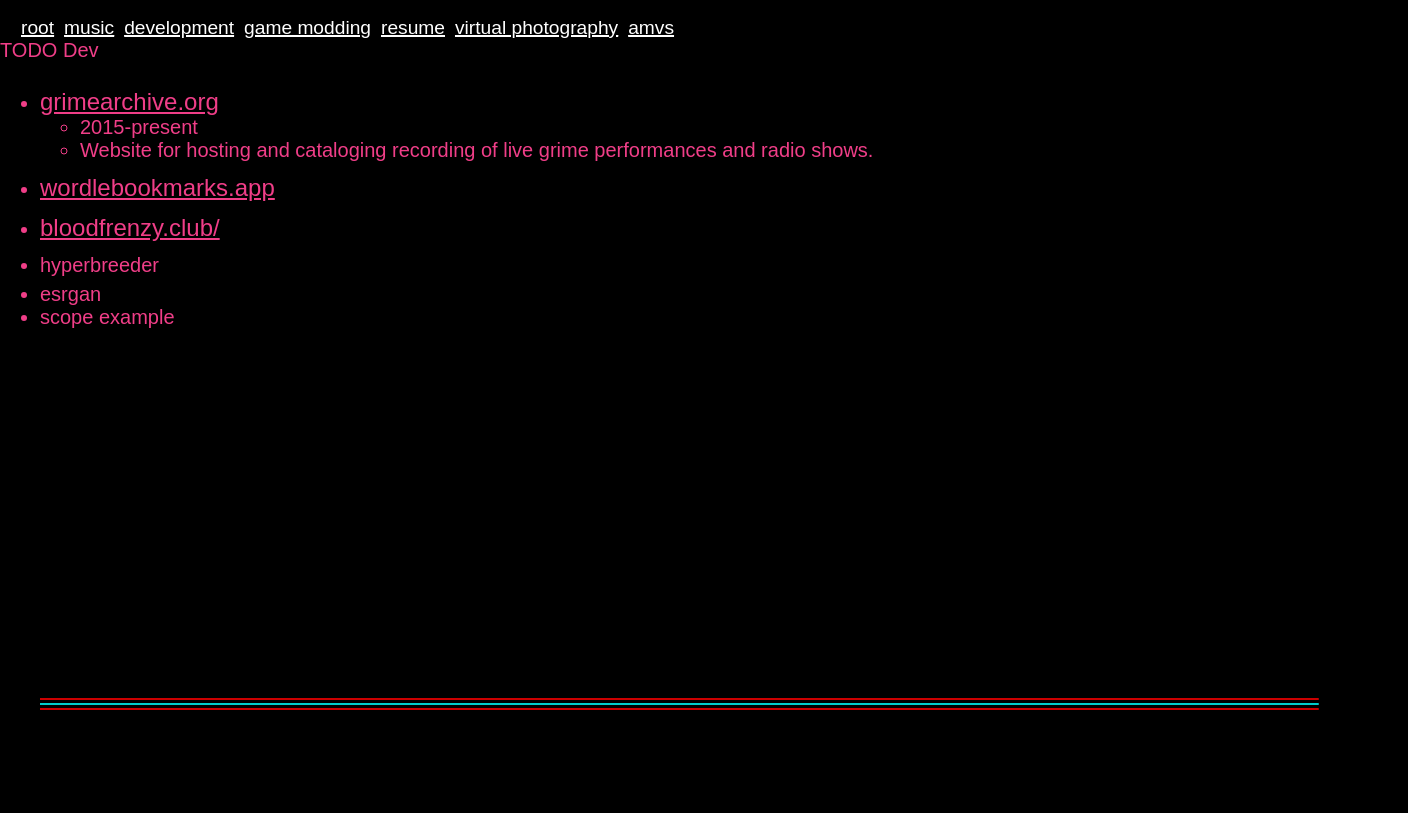
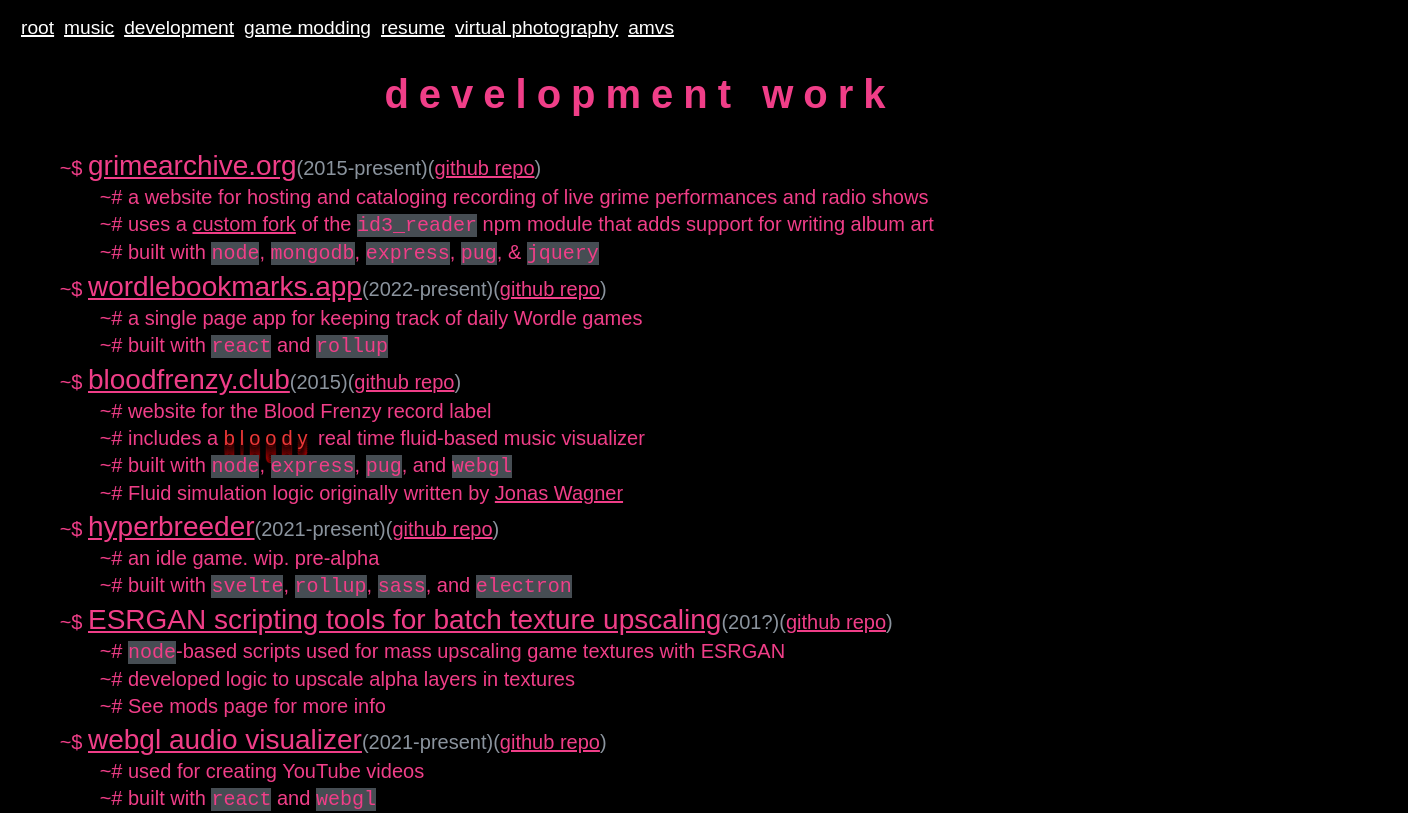
Before and after one commit to rapka/personal-site, a React app: page /dev in a window 1280 px wide. Shown: the top 813 px of the page, 1408 px wide, since content can reach past the window. Built offline with nearby package versions, Linux system fonts and the light colour scheme; the HTML template or start-up script is replaced by a standard one; a web font is replaced by a local one.

Commit message:
Clean up, refactor dev page

```diff
--- a/src/App.css
+++ b/src/App.css
@@ -6,6 +6,8 @@
 	--color-tone-5: #edeff1;
 	--color-tone-6: #f6f7f8;
 	--color-tone-7: #ffffff;
+
+
 	--lightGray: #d8d8d8;
 	--gray: #86888a;
 	--darkGray: #939598;
@@ -14,7 +16,10 @@
 
 	--pink: #F03E88;
 	--green: #3EF088;
+	--darkGreen: #3ED088;
 	--purple: #F023F0;
+	--codeGrey: hsl(210, 8%, 30%);
+	--dullGrey: #8b949e;
 }
 
 @font-face {
--- a/src/routes/dev/Dev.css
+++ b/src/routes/dev/Dev.css
@@ -2,14 +2,55 @@
 	font-size: 1.25rem;
 }
 
+.devPage a:hover {
+	color: var(--darkGreen);
+}
+
+.devPage code {
+	background-color: var(--codeGrey);
+	text-transform: lowercase;
+}
+
+.devPage-pageTitle {
+	font-size: 2.5rem;
+	text-align: center;
+	letter-spacing: 10px;
+	text-transform: lowercase;
+}
+
+.devPage-itemList {
+	margin: 1rem 3rem;
+}
+
 .devPage-item {
-	padding: 6px 0;
+	margin: 6px 0;
+	list-style-type: '~$ ';
+}
+
+.devPage-detail {
+	list-style-type: '~# ';
+	padding-top: 4px;
 }
 
 .devPage-siteTitle {
-	font-size: 1.5rem;
+	font-size: 1.75rem;
 }
 
-.devPage-siteDetails {
+.devPage-details {
 	font-size: 1.25rem;
 }
+
+.devPage-bloody {
+	color: #ED3838;
+	display: inline;
+	letter-spacing: 5px;
+	text-shadow:
+	0px 4px 1px #300000,
+	0px 6px 1px #400000,
+	0px 8px 1px #500000,
+	0px 10px 1px #600000,
+	0px 12px 1px #700000,
+	0px 14px 1px #800000,
+	0px 16px 1px #900000,
+	0px 18px 1px #A00000;
+}
--- /dev/null
+++ b/src/routes/dev/ProjectTitle.css
@@ -0,0 +1,23 @@
+.projTitle-container {
+	/*font-size: 1.25rem;*/
+}
+
+.projTitle {
+	font-size: 1.75rem;
+}
+
+.projTitle-year {
+	display: inline;
+	font-size: 1.25rem;
+	color: var(--dullGrey);
+}
+
+.projTitle-github {
+	display: inline;
+	font-size: 1.25rem;
+	color: var(--dullGrey);
+}
+
+.projTitle-githubLink {
+	display: inline;
+}
--- /dev/null
+++ b/src/routes/dev/ProjectTitle.js
@@ -0,0 +1,25 @@
+import React from 'react';
+import Header from '../../Header';
+import Scope from '../../viz/Scope';
+
+import './ProjectTitle.css';
+
+function ProjectTitle({ title, url, year, githubUrl }) {
+  return (
+
+          <div className="projTitle-container">
+            {title ? (<a href="https://grimearchive.org" className="projTitle">
+              {title}
+            </a>) : {title}}
+            <div className="projTitle-year">({year})</div>
+            <div className="projTitle-github">
+            (<a href={githubUrl} className="projTitle-githubLink">
+              github repo
+            </a>)
+            </div>
+          </div>
+
+  );
+}
+
+export default ProjectTitle;
--- a/src/routes/dev/index.js
+++ b/src/routes/dev/index.js
@@ -1,6 +1,7 @@
 import React from 'react';
 import Header from '../../Header';
 import Scope from '../../viz/Scope';
+import ProjectTitle from './ProjectTitle';
 
 import './Dev.css';
 
@@ -8,35 +9,91 @@
   return (
     <div className="devPage">
       <Header />
-      TODO Dev
-      <ul>
+      <h2 className="devPage-pageTitle">development work</h2>
+      <ul className="devPage-itemList">
         <li className="devPage-item">
-          <a href="https://grimearchive.org" className="devPage-siteTitle">
-            grimearchive.org
-          </a>
-          <ul className="devPage-siteDetails">
-            <li>2015-present</li>
-            <li>
-              Website for hosting and cataloging recording of live grime performances and radio
-              shows.
+          <ProjectTitle title="grimearchive.org" url="https://grimearchive.org" githubUrl="" year="2015-present" />
+          <ul className="devPage-details">
+            <li className="devPage-detail">
+              a website for hosting and cataloging recording of live grime performances and radio
+              shows
+            </li>
+            <li className="devPage-detail">
+              uses a <a href="https://github.com/rapka/id3_reader">custom fork</a> of the <code>id3_reader</code> npm module that adds support for writing album art
+            </li>
+            <li className="devPage-detail">
+              built with <code>Node</code>, <code>MongoDB</code>, <code>Express</code>, <code>Pug</code>, & <code>JQuery</code>
             </li>
           </ul>
         </li>
         <li className="devPage-item">
-          <a href="wordlebookmarks.app" className="devPage-siteTitle">
-            wordlebookmarks.app
-          </a>
+          <ProjectTitle title="wordlebookmarks.app" url="https://wordlebookmarks.app" githubUrl="" year="2022-present" />
+          <ul className="devPage-details">
+            <li className="devPage-detail">
+              a single page app for keeping track of daily Wordle games
+            </li>
+            <li className="devPage-detail">
+              built with <code>React</code> and <code>Rollup</code>
+            </li>
+          </ul>
         </li>
         <li className="devPage-item">
-          <a href="https://bloodfrenzy.club/" className="devPage-siteTitle">
-            bloodfrenzy.club/
-          </a>
+          <ProjectTitle title="bloodfrenzy.club" url="https://bloodfrenzy.club" githubUrl="" year="2015" />
+          <ul className="devPage-details">
+            <li className="devPage-detail">
+              website for the Blood Frenzy record label
+            </li>
+            <li className="devPage-detail">
+              includes a <span className="devPage-bloody">bloody</span> real time fluid-based music visualizer
+            </li>
+            <li className="devPage-detail">
+              built with <code>Node</code>, <code>Express</code>, <code>Pug</code>, and <code>WebGL</code>
+            </li>
+            <li className="devPage-detail">
+              Fluid simulation logic originally written by <a href="https://29a.ch/" target="_blank">Jonas Wagner</a>
+            </li>
+          </ul>
         </li>
-        <li className="devPage-item">hyperbreeder</li>
-        <li>esrgan</li>
+        <li className="devPage-item">
+        <ProjectTitle title="hyperbreeder" url="https://rapka.github.io/hyperbreeder/" githubUrl="" year="2021-present" />
+          <ul className="devPage-details">
+            <li className="devPage-detail">
+              an idle game. wip. pre-alpha
+            </li>
+            <li className="devPage-detail">
+              built with <code>Svelte</code>, <code>Rollup</code>, <code>Sass</code>, and <code>Electron</code>
+            </li>
+          </ul>
+          </li>
+          <li className="devPage-item">
+          <ProjectTitle title="ESRGAN scripting tools for batch texture upscaling" url="" githubUrl="" year="201?" />
+          <ul className="devPage-details">
+            <li className="devPage-detail">
+              <code>node</code>-based scripts used for mass upscaling game textures with ESRGAN
+            </li>
+            <li className="devPage-detail">
+              developed logic to upscale alpha layers in textures
+            </li>
+            <li className="devPage-detail">
+              See mods page for more info
+            </li>
+          </ul>
+          </li>
+          <li className="devPage-item">
+          <ProjectTitle title="webgl audio visualizer" url="" githubUrl="" year="2021-present" />
+          <ul className="devPage-details">
+            <li className="devPage-detail">
+              used for creating YouTube videos
+            </li>
+            <li className="devPage-detail">
+              built with <code>react</code> and <code>webgl</code>
+            </li>
+            <li className="devPage-detail">
+              <Scope />
+            </li>
+          </ul>
+          </li>
         <li>
-          scope example
-          <Scope />
         </li>
       </ul>
     </div>
```
Also changed, not shown: 3 other files (tests, documents, lock files or other folders).
